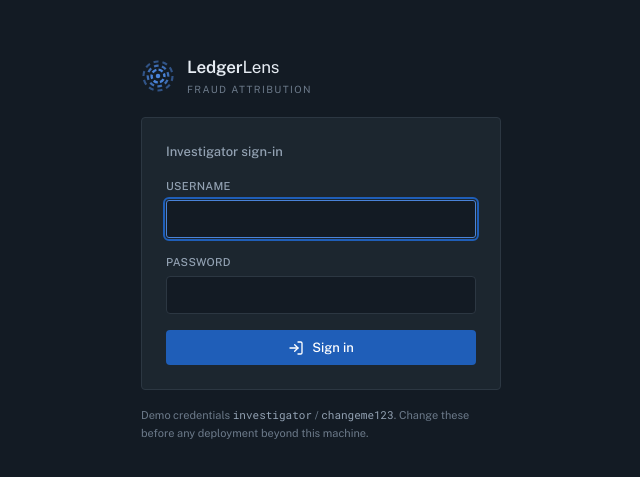
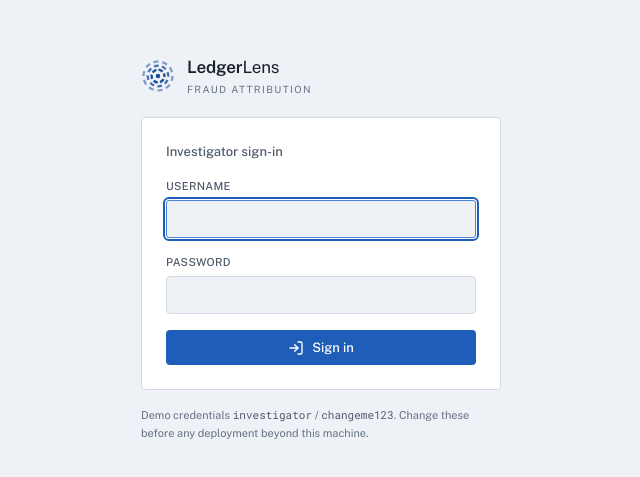
Before and after one commit to Danush-k/LedgerLens-, a React (Vite) app in the folder frontend/: page /login in a window 1280 px wide. Shown: the part 151-628 px from the top of the page, without its empty margins (319-959 px from the left). Built offline with nearby package versions, Linux system fonts and the light colour scheme; no server answers.

Commit message:
Make the sign-in screen follow the selected theme instead of fixed dark colours

```diff
--- a/frontend/src/pages/Login.tsx
+++ b/frontend/src/pages/Login.tsx
@@ -39,47 +39,47 @@ export function Login() {
   }
 
   return (
-    <div className="flex h-screen items-center justify-center bg-[#131b24] px-4">
+    <div className="flex h-screen items-center justify-center bg-surface-sunk px-4">
       <div className="w-full max-w-[360px]">
         <div className="mb-5 flex items-center gap-3">
-          <LogoMark size={34} className="text-brand-400" title="LedgerLens" />
+          <LogoMark size={34} className="text-brand-600" title="LedgerLens" />
           <div>
-            <p className="text-[17px] font-semibold tracking-[-0.01em] text-[#e6ecf3]">
+            <p className="text-[17px] font-semibold tracking-[-0.01em] text-ink-900">
               Ledger<span className="font-normal">Lens</span>
             </p>
-            <p className="mt-0.5 text-[10px] uppercase tracking-[0.14em] text-[#6c7a8a]">
+            <p className="mt-0.5 text-[10px] uppercase tracking-[0.14em] text-ink-500">
               Fraud attribution
             </p>
           </div>
         </div>
 
-        <div className="rounded border border-[#2c3742] bg-[#1c262f] p-6">
-          <p className="mb-4 text-[13px] font-medium text-[#93a2b3]">Investigator sign-in</p>
+        <div className="rounded border border-ink-200 bg-surface p-6">
+          <p className="mb-4 text-[13px] font-medium text-ink-600">Investigator sign-in</p>
 
           <form onSubmit={handleSubmit} className="space-y-4">
           <div>
-            <label className="mb-1.5 block text-[11px] font-medium uppercase tracking-wide text-[#93a2b3]">Username</label>
+            <label className="mb-1.5 block text-[11px] font-medium uppercase tracking-wide text-ink-600">Username</label>
             <input
               required
               autoFocus
               value={username}
               onChange={(e) => setUsername(e.target.value)}
-              className="w-full rounded border border-[#2c3742] bg-[#131b24] px-3 py-2 text-[13px] text-[#e6ecf3] outline-none focus:border-brand-400"
+              className="w-full rounded border border-ink-200 bg-surface-sunk px-3 py-2 text-[13px] text-ink-900 outline-none focus:border-brand-400"
             />
           </div>
           <div>
-            <label className="mb-1.5 block text-[11px] font-medium uppercase tracking-wide text-[#93a2b3]">Password</label>
+            <label className="mb-1.5 block text-[11px] font-medium uppercase tracking-wide text-ink-600">Password</label>
             <input
               required
               type="password"
               value={password}
               onChange={(e) => setPassword(e.target.value)}
-              className="w-full rounded border border-[#2c3742] bg-[#131b24] px-3 py-2 text-[13px] text-[#e6ecf3] outline-none focus:border-brand-400"
+              className="w-full rounded border border-ink-200 bg-surface-sunk px-3 py-2 text-[13px] text-ink-900 outline-none focus:border-brand-400"
             />
           </div>
 
           {error && (
-            <p className="rounded border border-[#5a2a26] bg-[#2e1614] px-3 py-2 text-xs text-[#f2867c]">
+            <p className="rounded border border-critical/40 bg-critical-soft px-3 py-2 text-xs text-critical">
               {error}
             </p>
           )}
@@ -96,9 +96,9 @@ export function Login() {
 
         </div>
 
-        <p className="mt-4 text-[11px] leading-relaxed text-[#6c7a8a]">
-          Demo credentials <code className="text-[#93a2b3]">investigator</code> /{' '}
-          <code className="text-[#93a2b3]">changeme123</code>. Change these before any
+        <p className="mt-4 text-[11px] leading-relaxed text-ink-500">
+          Demo credentials <code className="text-ink-600">investigator</code> /{' '}
+          <code className="text-ink-600">changeme123</code>. Change these before any
           deployment beyond this machine.
         </p>
       </div>
```
